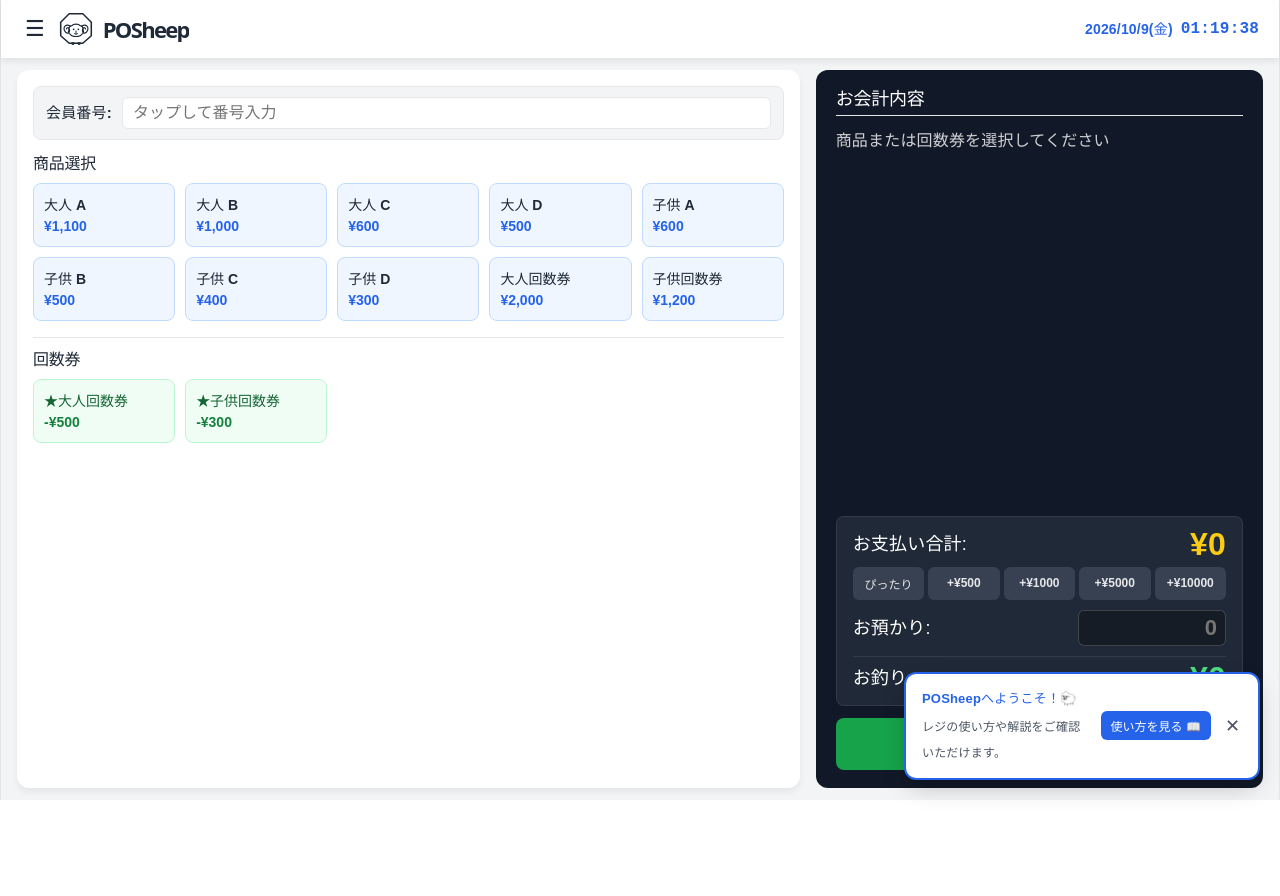
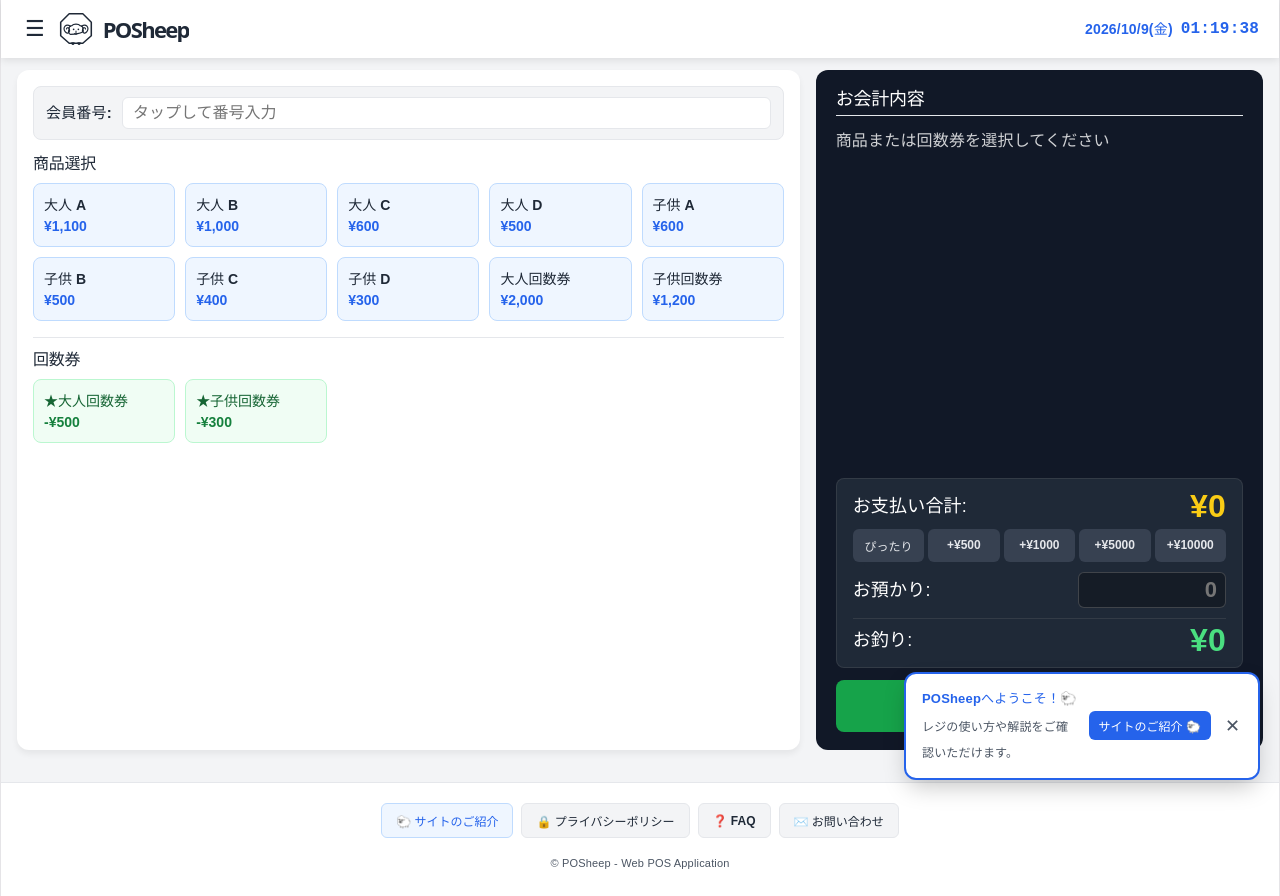
Before and after one commit to Fei-0115/dokorakukaikei-o0o0, a React (Vite) app: page / in a window 1280 px wide. Before the commit the page ends 800 px from the top, so only its background shows below. Built offline with nearby package versions, Linux system fonts and the light colour scheme.

Commit message:
スマホ対応レイアウトの適用

```diff
--- a/src/App.tsx
+++ b/src/App.tsx
@@ -1,4 +1,5 @@
 import { useState, useEffect } from 'react';
+import { Analytics } from '@vercel/analytics/react';
 
 // ==========================================
 // 1. データ型 ＆ テーマの定義
@@ -133,9 +134,6 @@ const DEFAULT_THEMES: Record<Exclude<ThemeMode, 'custom'>, ThemeConfig> = {
   },
 };
 
-// ==========================================
-// 2. お知らせデータの管理用リスト
-// ==========================================
 const NEWS_LIST: NewsItem[] = [
   {
     id: 'news-1',
@@ -143,15 +141,16 @@ const NEWS_LIST: NewsItem[] = [
     date: '2026/10/11',
     summary: 'Web POSレジアプリ「POSheep（ポシップ）」のテスト版をオープンいたしました。主な新機能や今後の展開についてご覧いただけます。',
     content: [
-      'POSheepをご利用いただき誠にありがとうございます。',
-      'このたび、個人イベントで気軽に利用できるWeb POSレジアプリ「POSheep（ポシップ）」のテスト版（v1.0.0-beta）をリリースいたしました！',
+      'いつもPOSheepをご利用いただき誠にありがとうございます。',
+      'このたび、店舗・イベント出店者向けWeb POSレジアプリ「POSheep（ポシップ）」のテスト版（v1.0.0-beta）を公式リリースいたしました！',
       '■ 主な実装機能のご案内：',
       '・【会計計算＆クイック入力】手軽に商品を登録し、お釣り計算やクイック現金入力に対応。',
       '・【スプレッドシートリアルタイム連携】Google Apps Script（GAS）を利用した売上データの全自動スプレッドシート記録。',
-      '・【会計履歴の確認＆修正】不正防止の観点から打ち消し線（二重線）付きで修正内容を見やすく修正履歴保存が可能、未送信データのまとめ一括送信機能。',
+      '・【会計履歴の確認＆修正】過誤対応として打ち消し線（二重線）付きでの修正履歴保存。未送信データのまとめ一括送信機能。',
       '・【スマートカスタムテーマ】メインカラーとアクセントカラーを選ぶだけで自動でおしゃれなテーマを作成。',
-      '・【デザイン】PCからスマホまで、全画面吸着フィットUIや可愛い羊アニメーション演出。',
+      '・【デザイン刷新】PCからスマホまで、全画面吸着フィットUIや可愛い羊アニメーション演出。',
       '■ 今後のアップデート予定：',
+      '皆様からのご意見を元に、売上グラフ集計画面や商品カテゴリー分け機能などの追加を予定しております。',
       'ご不具合のご報告や「こんな機能が欲しい」といったご要望は、メニューの「お問い合わせ」タブよりお気軽にお寄せください。'
     ]
   }
@@ -223,7 +222,7 @@ const OctagonSheepLogo = ({ color = '#ffffff', isEating = false, isHappy = false
     <path d="M38,91 C38,97 44,97 44,91 Z" stroke={color} strokeWidth="3.5" fill={color} />
     <path d="M56,91 C56,97 62,97 62,91 Z" stroke={color} strokeWidth="3.5" fill={color} />
     <path
-      d="M38,40 C32,40 28,46 30,52 C26,56 28,64 34,66 C38,74 62,74 66,66 C72,64 74,56 70,52 C72,46 68,40 62,40 C58,34 42,34 38,40 Z"
+      d="M38,40 C32,40 28,46 30,52 C26,56 28,64 34,66 C72,64 74,56 70,52 C72,46 68,40 62,40 C58,34 42,34 38,40 Z"
       stroke={color}
       strokeWidth="3.5"
       fill="none"
@@ -378,6 +377,8 @@ export default function App() {
   const [activeTab, setActiveTab] = useState<'items' | 'history' | 'guide' | 'settings' | 'theme' | 'faq' | 'contact' | 'news'>('items');
 
   const [selectedNews, setSelectedNews] = useState<NewsItem | null>(null);
+
+  const [showAboutModal, setShowAboutModal] = useState<boolean>(false);
 
   const [showGuidePopup, setShowGuidePopup] = useState<boolean>(true);
 
@@ -943,10 +944,14 @@ export default function App() {
     setShowSuccessModal(true);
   };
 
-  // ★「お知らせ一覧に戻る」処理の修正関数
   const handleBackToNewsList = () => {
     setSelectedNews(null);
     setActiveTab('news');
+    setIsMenuOpen(true);
+  };
+
+  const openDrawerTab = (tabName: 'guide' | 'faq' | 'contact') => {
+    setActiveTab(tabName);
     setIsMenuOpen(true);
   };
 
@@ -1061,7 +1066,7 @@ export default function App() {
       minHeight: '100vh',
       fontFamily: 'sans-serif',
       backgroundColor: t.bg,
-      padding: '0 0 12px 0',
+      padding: '0 0 0 0',
       gap: '12px',
       boxSizing: 'border-box',
       transition: 'background-color 0.3s ease',
@@ -1123,8 +1128,17 @@ export default function App() {
         </div>
       </div>
 
-      {/* メインエリア */}
-      <div style={{ display: 'flex', flexWrap: 'wrap', gap: '16px', width: '100%', flex: 1, boxSizing: 'border-box', padding: '0 16px' }}>
+      {/* メイン会計エリア（使いやすさ重視で十分な高さをしっかり確保） */}
+      <div style={{
+        display: 'flex',
+        flexWrap: 'wrap',
+        gap: '16px',
+        width: '100%',
+        minHeight: 'calc(100vh - 120px)', // パソコン・タブレット等で画面いっぱいに縦幅を広げる
+        boxSizing: 'border-box',
+        padding: '0 16px',
+        alignItems: 'stretch'
+      }}>
 
         {/* 左側：商品・回数券選択 */}
         <div style={{
@@ -1291,8 +1305,8 @@ export default function App() {
               )}
             </div>
 
-            {/* カート明細リスト */}
-            <div style={{ flex: 1, maxHeight: '280px', overflowY: 'auto', marginBottom: '12px', paddingRight: '4px' }}>
+            {/* カート明細リスト（画面縦幅に合わせて広がる） */}
+            <div style={{ flex: 1, minHeight: '180px', maxHeight: '420px', overflowY: 'auto', marginBottom: '12px', paddingRight: '4px' }}>
               {cart.length === 0 && appliedTickets.length === 0 ? (
                 <div style={{ color: t.cartText, fontSize: '16px', textAlign: 'left', opacity: 0.8 }}>商品または回数券を選択してください</div>
               ) : (
@@ -1573,6 +1587,176 @@ export default function App() {
         </div>
       </div>
 
+      {/* メイン画面最下部：スクロールで表示されるフッターエリア */}
+      <footer style={{
+        marginTop: '20px',
+        padding: '20px',
+        borderTop: `1px solid ${t.border}`,
+        backgroundColor: t.cardBg,
+        display: 'flex',
+        flexDirection: 'column',
+        alignItems: 'center',
+        gap: '12px',
+        boxSizing: 'border-box',
+        width: '100%',
+        flexShrink: 0
+      }}>
+        <div style={{
+          display: 'flex',
+          flexWrap: 'wrap',
+          justifyContent: 'center',
+          gap: '8px',
+          maxWidth: '800px',
+          width: '100%'
+        }}>
+          <button
+            onClick={() => setShowAboutModal(true)}
+            style={{
+              backgroundColor: t.productBg,
+              color: t.productPrice,
+              border: `1px solid ${t.productBorder}`,
+              borderRadius: '6px',
+              padding: '8px 14px',
+              fontSize: '12px',
+              fontWeight: 'bold',
+              cursor: 'pointer'
+            }}
+          >
+            🐑 サイトのご紹介
+          </button>
+          <button
+            onClick={() => openDrawerTab('faq')}
+            style={{
+              backgroundColor: t.bg,
+              color: t.text,
+              border: `1px solid ${t.border}`,
+              borderRadius: '6px',
+              padding: '8px 14px',
+              fontSize: '12px',
+              fontWeight: 'bold',
+              cursor: 'pointer'
+            }}
+          >
+            🔒 プライバシーポリシー
+          </button>
+          <button
+            onClick={() => openDrawerTab('faq')}
+            style={{
+              backgroundColor: t.bg,
+              color: t.text,
+              border: `1px solid ${t.border}`,
+              borderRadius: '6px',
+              padding: '8px 14px',
+              fontSize: '12px',
+              fontWeight: 'bold',
+              cursor: 'pointer'
+            }}
+          >
+            ❓ FAQ
+          </button>
+          <button
+            onClick={() => openDrawerTab('contact')}
+            style={{
+              backgroundColor: t.bg,
+              color: t.text,
+              border: `1px solid ${t.border}`,
+              borderRadius: '6px',
+              padding: '8px 14px',
+              fontSize: '12px',
+              fontWeight: 'bold',
+              cursor: 'pointer'
+            }}
+          >
+            ✉️ お問い合わせ
+          </button>
+        </div>
+        <div style={{ fontSize: '11px', color: t.subText }}>
+          © POSheep - Web POS Application
+        </div>
+      </footer>
+
+      {/* 「サイトのご紹介」中央モーダル（作成経緯を削除しシンプル化） */}
+      {showAboutModal && (
+        <div
+          onClick={() => setShowAboutModal(false)}
+          style={{
+            position: 'fixed',
+            top: 0,
+            left: 0,
+            right: 0,
+            bottom: 0,
+            backgroundColor: 'rgba(0,0,0,0.6)',
+            zIndex: 2500,
+            display: 'flex',
+            justifyContent: 'center',
+            alignItems: 'center',
+            padding: '16px',
+            boxSizing: 'border-box'
+          }}
+        >
+          <div
+            onClick={(e) => e.stopPropagation()}
+            style={{
+              backgroundColor: t.cardBg,
+              color: t.text,
+              borderRadius: '16px',
+              padding: '24px',
+              maxWidth: '520px',
+              width: '100%',
+              maxHeight: '85vh',
+              overflowY: 'auto',
+              boxShadow: '0 20px 25px -5px rgba(0,0,0,0.3)',
+              border: `1px solid ${t.border}`,
+              textAlign: 'left',
+              boxSizing: 'border-box'
+            }}
+          >
+            <div style={{ display: 'flex', justifyContent: 'space-between', alignItems: 'center', marginBottom: '14px', borderBottom: `2px solid ${t.productPrice}`, paddingBottom: '10px' }}>
+              <div style={{ display: 'flex', alignItems: 'center', gap: '8px' }}>
+                <OctagonSheepLogo color={t.productPrice} />
+                <h2 style={{ margin: 0, fontSize: '18px', fontWeight: 'bold', color: t.text }}>POSheep（ポシップ）のご紹介</h2>
+              </div>
+              <button onClick={() => setShowAboutModal(false)} style={{ border: 'none', backgroundColor: 'transparent', fontSize: '22px', cursor: 'pointer', color: t.subText }}>✕</button>
+            </div>
+
+            <div style={{ display: 'flex', flexDirection: 'column', gap: '14px', fontSize: '13px', lineHeight: '1.7', color: t.text }}>
+              <div style={{ backgroundColor: t.bg, border: `1px solid ${t.border}`, borderRadius: '10px', padding: '14px' }}>
+                <div style={{ fontWeight: 'bold', fontSize: '14px', color: t.productPrice, marginBottom: '6px' }}>🐑 どんなアプリ？</div>
+                <b>POSheep（ポシップ）</b>は、小規模店舗・POP UPショップ・フリマ・イベント出店者様向けに開発された、ブラウザでスグに使える<b>完全無料の軽量Web POSレジアプリ</b>です。専用機器の購入は一切不要で、スマホ・タブレット・パソコンからアクセスするだけで即座にレジ業務を起動できます。
+              </div>
+
+              <div style={{ backgroundColor: t.bg, border: `1px solid ${t.border}`, borderRadius: '10px', padding: '14px' }}>
+                <div style={{ fontWeight: 'bold', fontSize: '14px', color: t.productPrice, marginBottom: '6px' }}>✨ 主な機能・こだわり</div>
+                <ul style={{ margin: 0, paddingLeft: '18px', display: 'flex', flexDirection: 'column', gap: '4px' }}>
+                  <li><b>即座に使える</b>: 会員番号や回数券割引、内税・外税設定を柔軟にカスタマイズ。</li>
+                  <li><b>スプレッドシート全自動連携</b>: Apps Script（GAS）で売上データを一瞬で記録。</li>
+                  <li><b>安心の履歴保存</b>: レジ締め時のミスをなくす打ち消し線付き修正機能 ＆ 一括送信。</li>
+                  <li><b>自由なデザイン</b>: 2色を選ぶだけで自分好みの配色が完成するスマートカラーテーマ。</li>
+                </ul>
+              </div>
+            </div>
+
+            <button
+              onClick={() => setShowAboutModal(false)}
+              style={{
+                marginTop: '20px',
+                width: '100%',
+                padding: '12px',
+                backgroundColor: t.productPrice,
+                color: '#ffffff',
+                border: 'none',
+                borderRadius: '8px',
+                fontWeight: 'bold',
+                fontSize: '14px',
+                cursor: 'pointer'
+              }}
+            >
+              閉じる
+            </button>
+          </div>
+        </div>
+      )}
+
       {/* 4. サイト訪問時の右下使い方ガイドポップアップ */}
       {showGuidePopup && (
         <div style={{
@@ -1602,8 +1786,7 @@ export default function App() {
           </div>
           <button
             onClick={() => {
-              setActiveTab('guide');
-              setIsMenuOpen(true);
+              setShowAboutModal(true);
               setShowGuidePopup(false);
             }}
             style={{
@@ -1618,7 +1801,7 @@ export default function App() {
               whiteSpace: 'nowrap'
             }}
           >
-            使い方を見る 📖
+            サイトのご紹介 🐑
           </button>
           <button
             onClick={() => setShowGuidePopup(false)}
@@ -1945,7 +2128,7 @@ export default function App() {
                     <div style={{ display: 'flex', gap: '6px', alignItems: 'center', flexShrink: 0 }}>
                       <button onClick={() => handleMoveProduct(index, 'up')} disabled={index === 0} style={{ border: `1px solid ${t.border}`, backgroundColor: t.cardBg, color: t.text, borderRadius: '4px', padding: '6px 12px', cursor: index === 0 ? 'default' : 'pointer', fontSize: '13px', fontWeight: 'bold' }}>▲</button>
                       <button onClick={() => handleMoveProduct(index, 'down')} disabled={index === products.length - 1} style={{ border: `1px solid ${t.border}`, backgroundColor: t.cardBg, color: t.text, borderRadius: '4px', padding: '6px 12px', cursor: index === products.length - 1 ? 'default' : 'pointer', fontSize: '13px', fontWeight: 'bold' }}>▼</button>
-                      <button onClick={() => handleDeleteProduct(p.id)} style={{ backgroundColor: '#fee2e2', color: '#dc2626', border: 'none', borderRadius: '4px', padding: '6px 10px', fontSize: '13px', cursor: 'pointer', marginLeft: '4px', fontWeight: 'bold' }}>削除</button>
+                      <button onClick={() => handleDeleteProduct(p.id)} style={{ backgroundColor: '#fee2e2', color: '#dc2626', border: 'none', borderRadius: '4px', padding: '4px 6px', fontSize: '13px', cursor: 'pointer', marginLeft: '4px', fontWeight: 'bold' }}>削除</button>
                     </div>
                   </div>
                 ))
@@ -1957,7 +2140,7 @@ export default function App() {
                     <div style={{ display: 'flex', gap: '6px', alignItems: 'center', flexShrink: 0 }}>
                       <button onClick={() => handleMoveTicket(index, 'up')} disabled={index === 0} style={{ border: `1px solid ${t.border}`, backgroundColor: t.cardBg, color: t.text, borderRadius: '4px', padding: '6px 12px', cursor: index === 0 ? 'default' : 'pointer', fontSize: '13px', fontWeight: 'bold' }}>▲</button>
                       <button onClick={() => handleMoveTicket(index, 'down')} disabled={index === tickets.length - 1} style={{ border: `1px solid ${t.border}`, backgroundColor: t.cardBg, color: t.text, borderRadius: '4px', padding: '6px 12px', cursor: index === tickets.length - 1 ? 'default' : 'pointer', fontSize: '13px', fontWeight: 'bold' }}>▼</button>
-                      <button onClick={() => handleDeleteTicket(tItem.id)} style={{ backgroundColor: '#fee2e2', color: '#dc2626', border: 'none', borderRadius: '4px', padding: '6px 10px', fontSize: '13px', cursor: 'pointer', marginLeft: '4px', fontWeight: 'bold' }}>削除</button>
+                      <button onClick={() => handleDeleteTicket(tItem.id)} style={{ backgroundColor: '#fee2e2', color: '#dc2626', border: 'none', borderRadius: '4px', padding: '4px 6px', fontSize: '13px', cursor: 'pointer', marginLeft: '4px', fontWeight: 'bold' }}>削除</button>
                     </div>
                   </div>
                 ))
@@ -2102,7 +2285,7 @@ export default function App() {
                     whiteSpace: 'nowrap'
                   }}
                 >
-                  ❓ FAQ
+                  ❓ FAQ・規約
                 </button>
                 <button
                   onClick={() => setActiveTab('contact')}
@@ -2801,7 +2984,7 @@ export default function App() {
               </div>
             )}
 
-            {/* TAB 6: ❓ FAQ ＆ プライバシーポリシー */}
+            {/* TAB 6: ❓ FAQ ＆ 免責事項・注意事項・プライバシーポリシー */}
             {activeTab === 'faq' && (
               <div style={{ display: 'flex', flexDirection: 'column', gap: '18px', marginBottom: '20px', textAlign: 'left', fontSize: '13px', color: t.text, lineHeight: '1.6' }}>
                 <div>
@@ -2821,6 +3004,25 @@ export default function App() {
                     <div style={{ backgroundColor: t.bg, border: `1px solid ${t.border}`, borderRadius: '8px', padding: '10px 12px' }}>
                       <div style={{ fontWeight: 'bold', color: t.drawerText, fontSize: '13px', marginBottom: '2px' }}>Q. シートにデータが記録されません。</div>
                       <div style={{ color: t.subText, fontSize: '12px' }}>A. 「アプリ設定」タブでスプレッドシート連携が「ON」になっており、GASのウェブアプリURLが正しく設定されているかご確認ください。</div>
+                    </div>
+                  </div>
+                </div>
+
+                {/* 免責事項・注意事項エリア */}
+                <div style={{ borderTop: `1px solid ${t.border}`, paddingTop: '14px' }}>
+                  <h3 style={{ fontSize: '15px', fontWeight: 'bold', color: t.drawerText, margin: '0 0 8px 0', textAlign: 'left' }}>⚠️ 免責事項・注意事項</h3>
+                  <div style={{ backgroundColor: t.bg, border: `1px solid ${t.border}`, borderRadius: '8px', padding: '12px', fontSize: '12px', color: t.text, display: 'flex', flexDirection: 'column', gap: '10px' }}>
+                    <div>
+                      <div style={{ fontWeight: 'bold', color: '#dc2626', marginBottom: '2px' }}>【免責事項】</div>
+                      本アプリの利用により生じたデータの消失・損失・不一致等の一切の損害について、開発者は責任を負いません。
+                    </div>
+                    <div>
+                      <div style={{ fontWeight: 'bold', color: t.drawerText, marginBottom: '2px' }}>【データ保存についての注意】</div>
+                      本アプリはブラウザの `localStorage` を使用しています。シークレットモードやキャッシュ削除で履歴が消える点にご注意ください。
+                    </div>
+                    <div>
+                      <div style={{ fontWeight: 'bold', color: t.drawerText, marginBottom: '2px' }}>【GAS連携についての注意】</div>
+                      GAS連携はGoogleアカウントの利用制限を受ける場合があります。重要な会計は念のため手元でもメモを推奨します。
                     </div>
                   </div>
                 </div>
@@ -2957,6 +3159,9 @@ export default function App() {
         </div>
       )}
 
+      {/* Vercel Analytics コンポーネント */}
+      <Analytics />
+
     </div>
   );
 }
```
